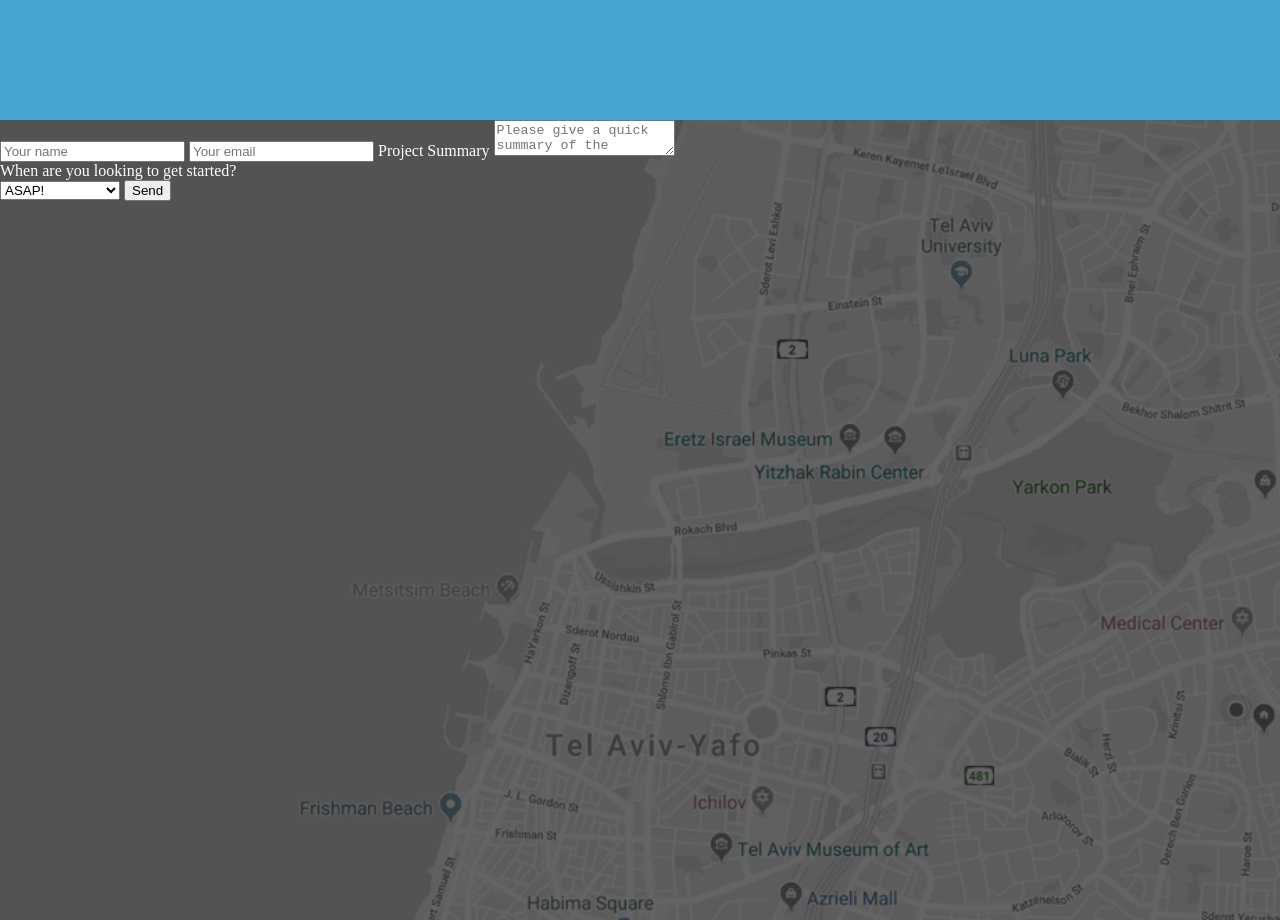
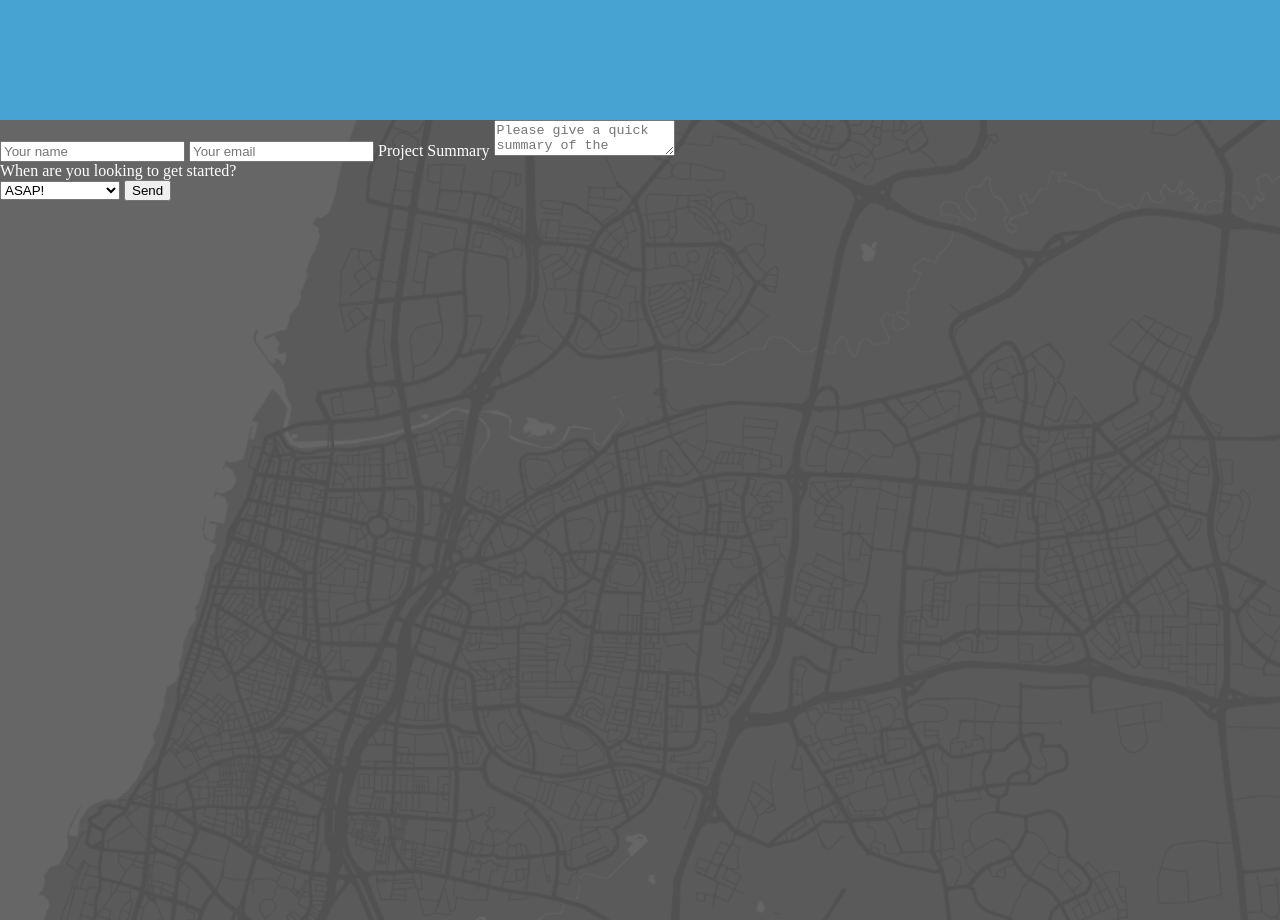
Before and after one commit to DanielCarmel/Portfolio, a website: page public/index.html in a window 1280 px wide. Shown: the part 2280-3200 px from the top of the page. Drawn offline with Linux system fonts and the light colour scheme.

Commit message:
xdgffxgxf

```diff
--- a/public/css/contact.css
+++ b/public/css/contact.css
@@ -1,5 +1,5 @@
 .contact {
-	background: url("../img/telAvivGray.png") no-repeat center center;
+	background: url("../img/snazzy.png") no-repeat center center;
 	background-size: cover;
 	height: 100%;
     overflow: hidden;
```
Also changed, not shown: public/img/snazzy.png (added), public/img/telAviv.png (deleted).
